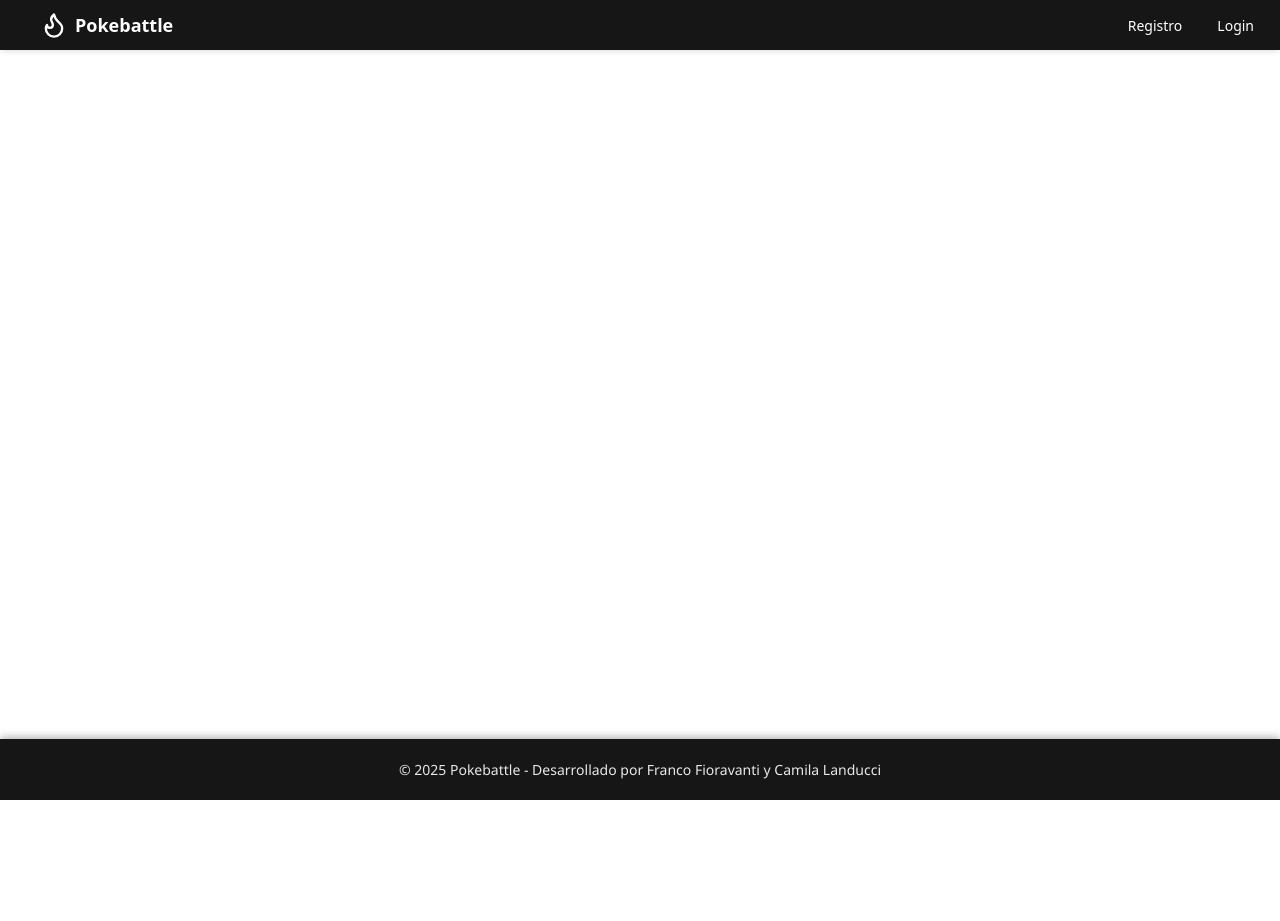
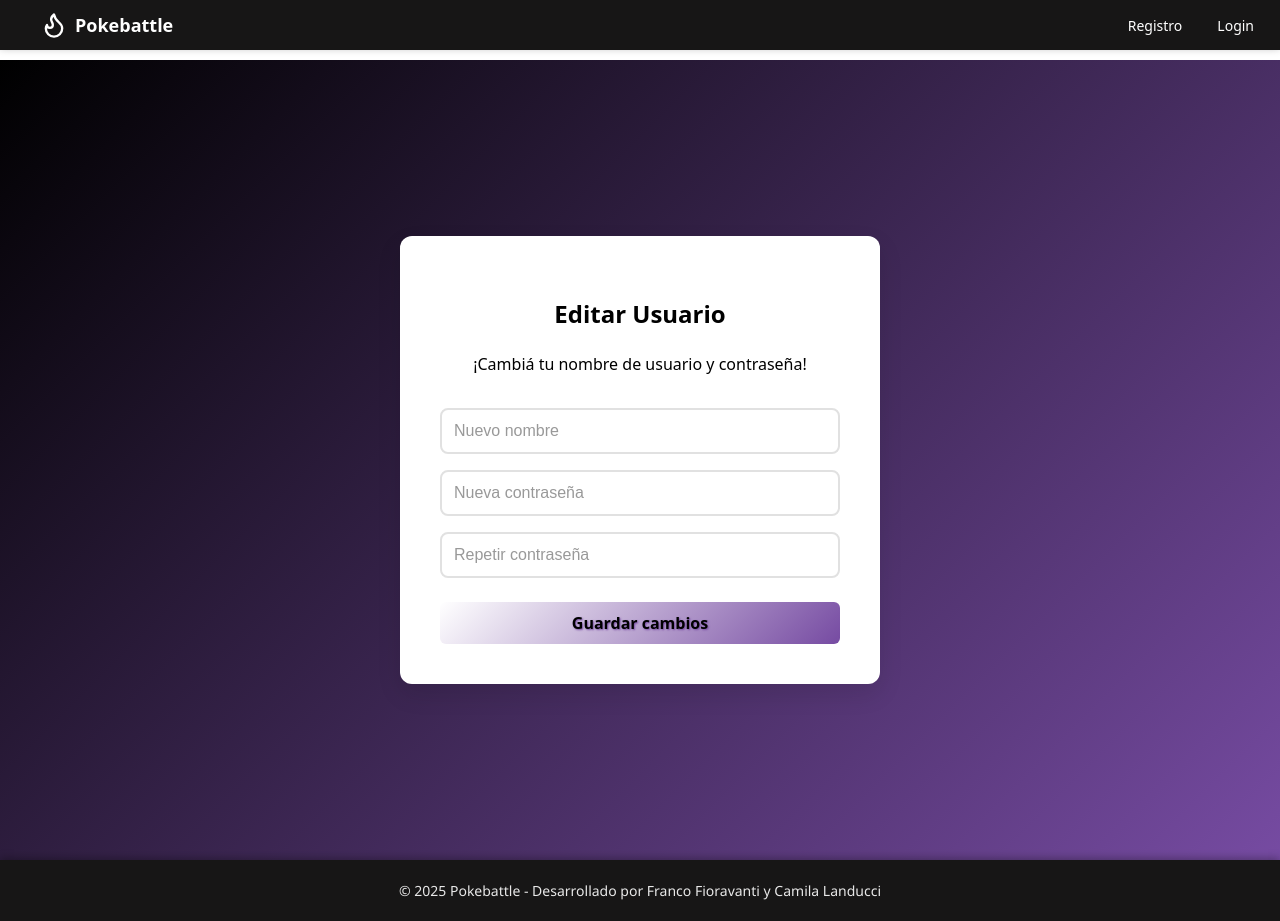
Before and after one commit to francofioravanti/seminario--php, a React (Vite) app in the folder mi-proyecto/: page /editar-usuario in a window 1280 px wide. Before the commit the page ends 800 px from the top, so only its background shows below. Built offline with nearby package versions, Linux system fonts and the light colour scheme.

Commit message:
HAGO PAGE DE EDITAR USUARIO NO ME TERMINO DE FUNCIOANR ME TIRAR ERROR CUANDO CONECTO AL BACKEND

```diff
--- a/mi-proyecto/src/App.jsx
+++ b/mi-proyecto/src/App.jsx
@@ -6,6 +6,7 @@ import { Flame } from 'lucide-react';
 import { Routes, Route } from 'react-router-dom';
 import RegistroPage from './pages/registro/RegistroPage';
 import LoginPage from './pages/login/LoginPage';
+import EditarUsuarioPage from './pages/editar/EditarUsuarioPage';
 
 function App() {
   const [token, setToken] = useState(localStorage.getItem('token'));
@@ -55,6 +56,7 @@ function App() {
         />
         <Route path="/registro" element={<RegistroPage />} />
         <Route path="/login" element={<LoginPage />} />
+        <Route path="/editar-usuario" element={<EditarUsuarioPage />} />
       </Routes>
       <FooterComponent />
     </div>
--- /dev/null
+++ b/mi-proyecto/src/pages/editar/EditarUsuarioPage.css
@@ -0,0 +1,47 @@
+.editar-container {
+   min-height: 100vh;
+   display: flex;
+   align-items: center;
+   justify-content: center;
+   padding: 2rem 1rem;
+   background: linear-gradient(135deg, black 0%, #764ba2 100%);
+   margin: 0;
+   box-sizing: border-box;
+
+ }
+
+
+ .editar-card {
+   background: white;
+   border-radius: 12px;
+   box-shadow: 0 10px 25px rgba(0, 0, 0, 0.1);
+   padding: 2.5rem;
+   width: 100%;
+   max-width: 400px;
+   animation: slideUp 0.3s ease-out;
+
+ }
+
+
+ .editar-header {
+   text-align: center;
+   margin-bottom: 2rem;
+   color:black;
+ }
+
+ .editar-card button {
+  background: linear-gradient(135deg, white 0%, #764ba2 100%);
+  color: black;
+  border: none;
+  padding: 10px 16px;
+  border-radius: 6px;
+  text-shadow: 1px 1px 2px #764ba2;
+  font-size: 16px;
+  font-weight: bold;
+  cursor: pointer;
+  transition: background 0.3s ease;
+}
+
+.editar-card button:hover {
+  opacity: 0.9;
+}
--- /dev/null
+++ b/mi-proyecto/src/pages/editar/EditarUsuarioPage.jsx
@@ -0,0 +1,113 @@
+import React, { useState } from 'react';
+import './EditarUsuarioPage.css';
+
+function EditarUsuarioPage() {
+  const [nombre, setNombre] = useState('');
+  const [password, setPassword] = useState('');
+  const [repetirPassword, setRepetirPassword] = useState('');
+  const [mensaje, setMensaje] = useState('');
+  const [errores, setErrores] = useState([]);
+
+  const validarFormulario = () => {
+    const nuevosErrores = [];
+
+    if (!nombre || nombre.length > 30) {
+      nuevosErrores.push("El nombre debe tener entre 1 y 30 caracteres.");
+    }
+
+    const passwordRegex = /^(?=.*[a-z])(?=.*[A-Z])(?=.*\d)(?=.*[\W_]).{8,}$/;
+    if (!passwordRegex.test(password)) {
+      nuevosErrores.push("La contraseña debe tener al menos 8 caracteres con mayúsculas, minúsculas, números y símbolos.");
+    }
+
+    if (password !== repetirPassword) {
+      nuevosErrores.push("Las contraseñas no coinciden.");
+    }
+
+    setErrores(nuevosErrores);
+    return nuevosErrores.length === 0;
+  };
+
+  const handleSubmit = async (e) => {
+    e.preventDefault();
+
+    const token = localStorage.getItem('token');
+    const usuario = localStorage.getItem('username');
+
+    if (!token || !usuario) {
+      setErrores(["No estás logueado."]);
+      return;
+    }
+
+    if (!validarFormulario()) return;
+
+    try {
+      const response = await fetch(`http://localhost:8000/usuarios/${usuario}`, {
+        method: 'PUT',
+        headers: {
+          'Content-Type': 'application/json',
+          'Authorization': `Bearer ${token}`
+        },
+        body: JSON.stringify({ nombre, clave: password })
+      });
+
+      const data = await response.json();
+
+      if (response.ok) {
+        setMensaje("Usuario actualizado correctamente.");
+        setErrores([]);
+      } else {
+        setMensaje('');
+        setErrores([data.error || "Error al actualizar."]);
+      }
+    } catch (err) {
+      setMensaje('');
+      setErrores(["No se pudo conectar con el servidor."]);
+    }
+  };
+
+  return (
+    <div className="editar-container">
+      <div className="editar-card">
+        <div className="editar-header">
+          <h2>Editar Usuario</h2>
+          <p>¡Cambiá tu nombre de usuario y contraseña!</p>
+        </div>
+
+        <form onSubmit={handleSubmit}>
+          <input
+            type="text"
+            placeholder="Nuevo nombre"
+            value={nombre}
+            onChange={(e) => setNombre(e.target.value)}
+          />
+          <input
+            type="password"
+            placeholder="Nueva contraseña"
+            value={password}
+            onChange={(e) => setPassword(e.target.value)}
+          />
+          <input
+            type="password"
+            placeholder="Repetir contraseña"
+            value={repetirPassword}
+            onChange={(e) => setRepetirPassword(e.target.value)}
+          />
+
+          <button type="submit">Guardar cambios</button>
+        </form>
+
+        {mensaje && <p className="success">{mensaje}</p>}
+        {errores.length > 0 && (
+          <ul className="errores">
+            {errores.map((err, i) => (
+              <li key={i}>{err}</li>
+            ))}
+          </ul>
+        )}
+      </div>
+    </div>
+  );
+}
+
+export default EditarUsuarioPage;
--- a/mi-proyecto/src/pages/login/LoginPage.jsx
+++ b/mi-proyecto/src/pages/login/LoginPage.jsx
@@ -56,14 +56,14 @@ const LoginPage = () => {
       const data = await response.json();
 
       if (response.ok) {
-        // Login exitoso
+
         localStorage.setItem('token', data.token);
         localStorage.setItem('username', data.username || formData.username);
 
-        // Disparar evento personalizado para notificar el cambio
+
         window.dispatchEvent(new Event('authChange'));
 
-        // Navegar a la página principal (ya no necesitas reload)
+
         navigate('/');
       } else {
         setError(data.error || 'Fallo el inicio de sesión');
```
Also changed, not shown: mi-proyecto/src/pages/LoginPage.css (deleted, +0 -24 lines), 2 other files (tests, documents, lock files or other folders).
